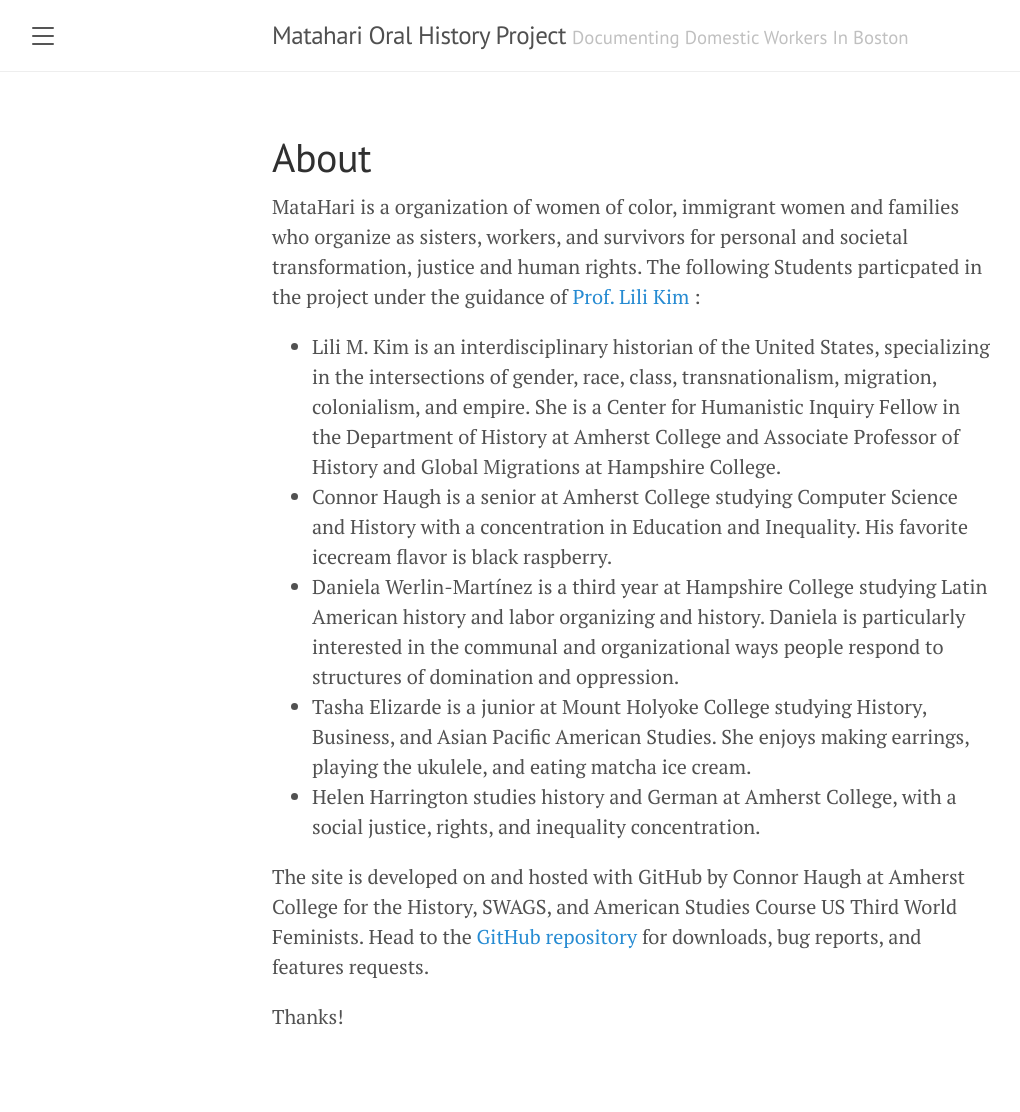
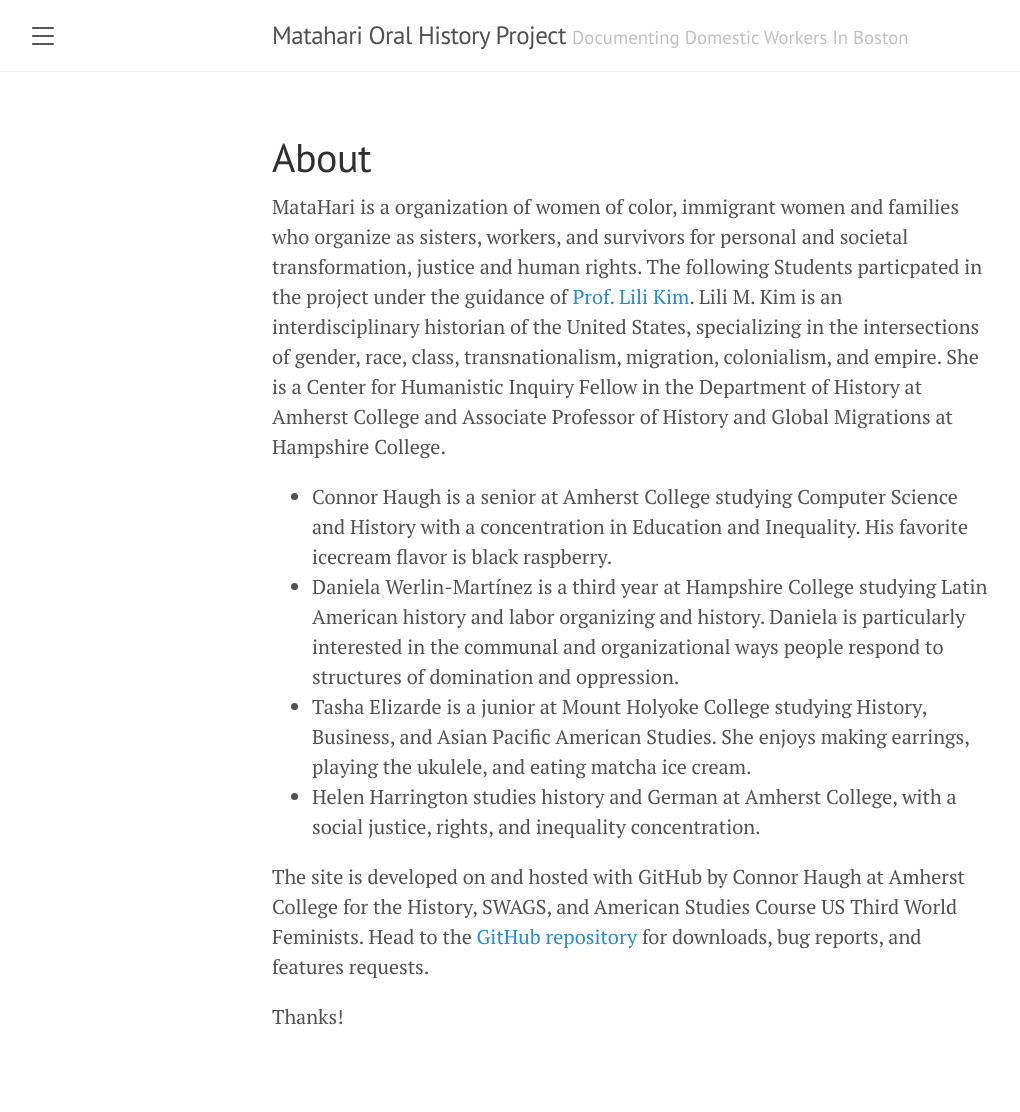
Before and after one commit to MatahariWomenWorkersCenter/OralHistoryProject, a Jekyll site: the page built from about.md, in a window 1280 px wide. Shown: the whole page, without its empty margins (8-1028 px from the left). Built offline with Jekyll 4.4.1, drawn with Linux system fonts in a browser that asks for light colours.

Commit message:
Fix lkim

```diff
--- a/about.md
+++ b/about.md
@@ -3,9 +3,8 @@ layout: page
 title: About
 ---
 
-MataHari is a organization of women of color, immigrant women and families who organize as sisters, workers, and survivors for personal and societal transformation, justice and human rights. The following Students particpated in the project under the guidance of <a href="https://www.amherst.edu/people/facstaff/lkim"> Prof. Lili Kim</a> :
+MataHari is a organization of women of color, immigrant women and families who organize as sisters, workers, and survivors for personal and societal transformation, justice and human rights. The following Students particpated in the project under the guidance of <a href="https://www.amherst.edu/people/facstaff/lkim"> Prof. Lili Kim</a>. Lili M. Kim is an interdisciplinary historian of the United States, specializing in the intersections of gender, race, class, transnationalism, migration, colonialism, and empire.  She is a Center for Humanistic Inquiry Fellow in the Department of History at Amherst College and Associate Professor of History and Global Migrations at Hampshire College.
 
-* Lili M. Kim is an interdisciplinary historian of the United States, specializing in the intersections of gender, race, class, transnationalism, migration, colonialism, and empire.  She is a Center for Humanistic Inquiry Fellow in the Department of History at Amherst College and Associate Professor of History and Global Migrations at Hampshire College.
 * Connor Haugh is a senior at Amherst College studying Computer Science and History with a concentration in Education and Inequality. His favorite icecream flavor is black raspberry.
 * Daniela Werlin-Martínez is a third year at Hampshire College studying Latin American history and labor organizing and history. Daniela is particularly interested in the communal and organizational ways people respond to structures of domination and oppression.
 * Tasha Elizarde is a junior at Mount Holyoke College studying History, Business, and Asian Pacific American Studies. She enjoys making earrings, playing the ukulele, and eating matcha ice cream.
```
